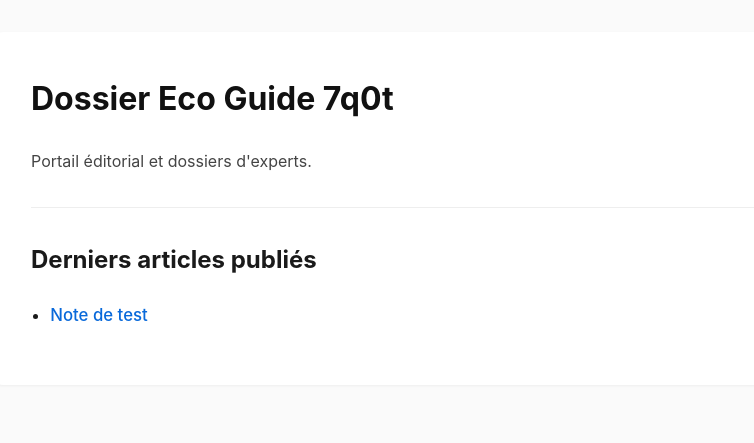
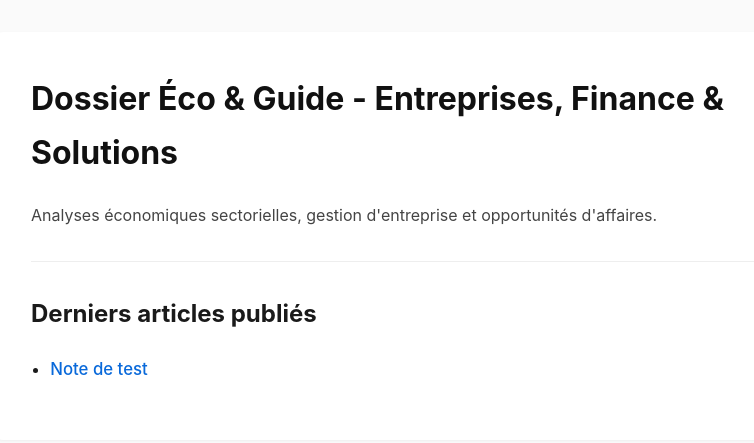
Before and after one commit to vianneydcps-boop/dossier-eco-guide-7q0t, a plain HTML site: page index.html in a window 1280 px wide. Shown: the whole page, without its empty margins (209-963 px from the left). Drawn offline with Linux system fonts and the light colour scheme.

Commit message:
Optimisation SEO éditoriale: Dossier Éco & Guide - Entreprises & Solutions

```diff
--- a/index.html
+++ b/index.html
@@ -3,7 +3,7 @@
 <head>
   <meta charset="utf-8">
   <meta name="viewport" content="width=device-width, initial-scale=1.0">
-  <title>Dossier Eco Guide 7q0t</title>
+  <title>Dossier Éco & Guide - Entreprises, Finance & Solutions</title>
   <meta name="robots" content="index, follow">
   <style>
     body { font-family: -apple-system, BlinkMacSystemFont, "Segoe UI", Roboto, sans-serif; line-height: 1.7; color: #1a1a1a; background: #fafafa; margin: 0; padding: 2rem 1rem; }
@@ -18,8 +18,8 @@
 </head>
 <body>
   <main>
-    <h1>Dossier Eco Guide 7q0t</h1>
-    <p>Portail éditorial et dossiers d'experts.</p>
+    <h1>Dossier Éco & Guide - Entreprises, Finance & Solutions</h1>
+    <p>Analyses économiques sectorielles, gestion d'entreprise et opportunités d'affaires.</p>
     <hr style="margin:2rem 0;border:none;border-top:1px solid #eee;">
     <h2>Derniers articles publiés</h2>
     <ul>
```
